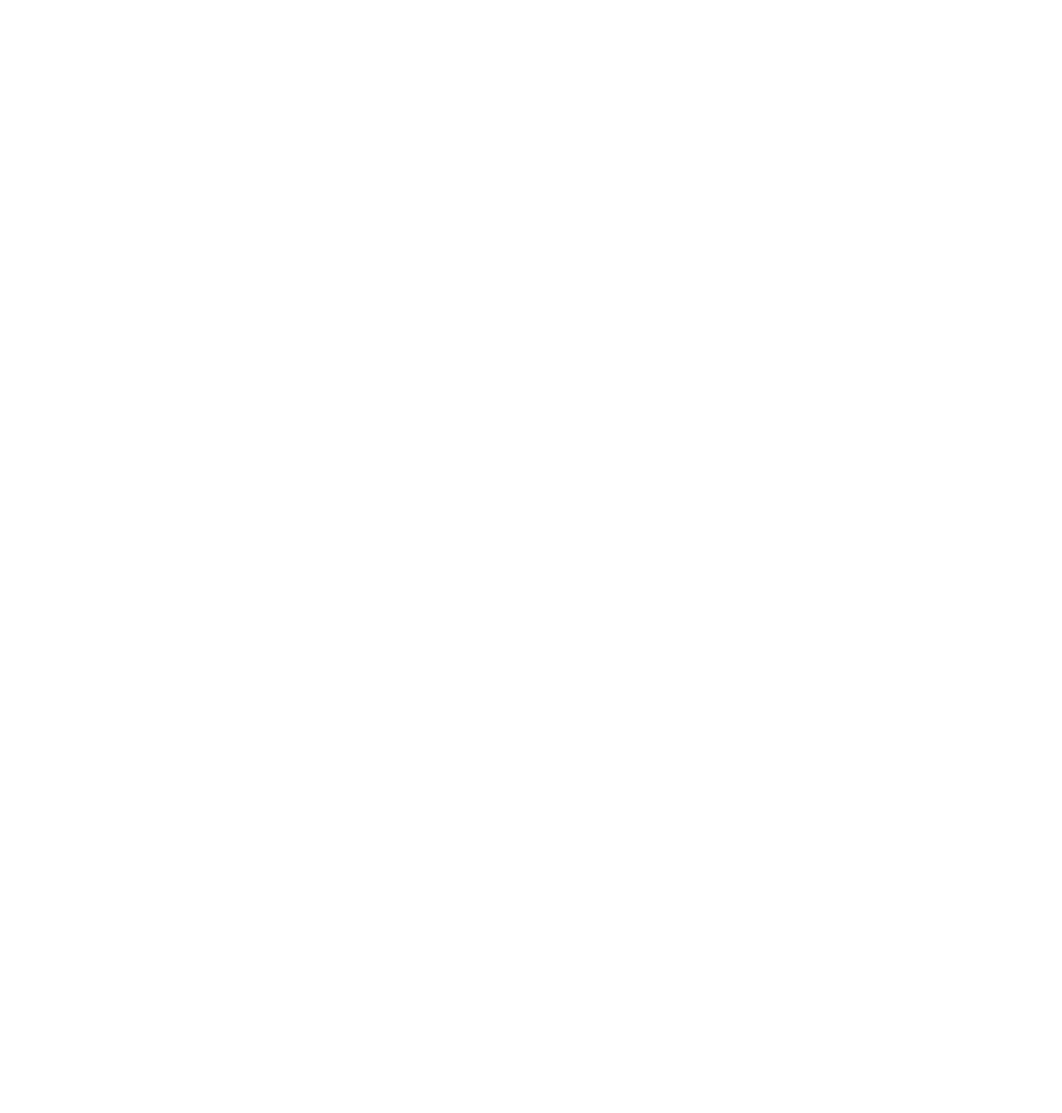
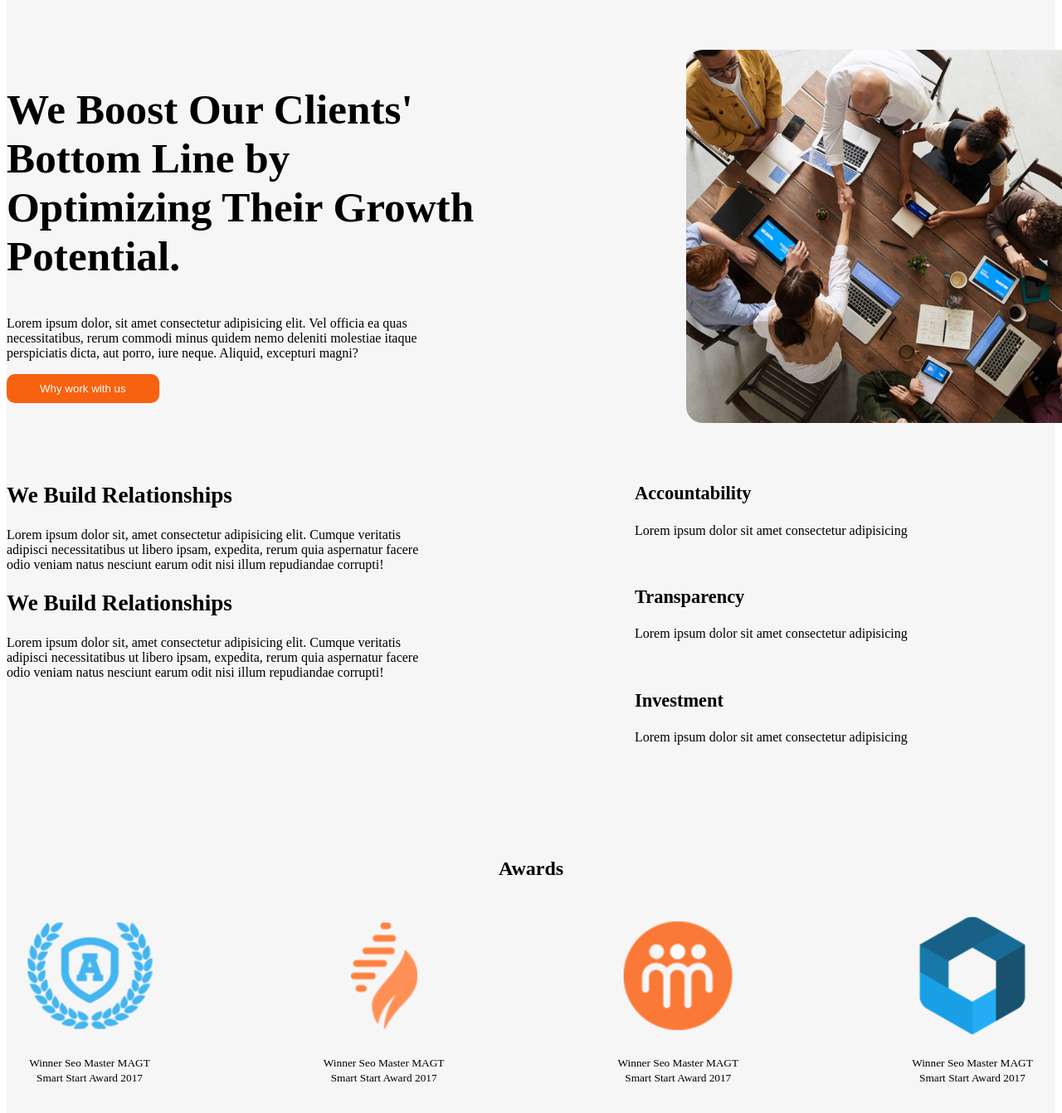
Before and after one commit to EttoreBarcella/proj-html-vuejs, a Vue app: page / in a window 1280 px wide. Shown: the part 4187-5529 px from the top of the page at 83% size. Before the commit the page ends 4042 px from the top, so only its background shows below. Built offline with nearby package versions, Linux system fonts and the light colour scheme.

Commit message:
added section about

```diff
--- a/src/components/Main/BaseMain.vue
+++ b/src/components/Main/BaseMain.vue
@@ -5,6 +5,7 @@
         <BrandMain/>
         <CardMarketing/>
         <TeamMain/>
+        <AboutMain/>
     </div>
 </template>
 
@@ -14,10 +15,11 @@
 import BrandMain from '../Section/BrandMain.vue'
 import CardMarketing from '../Section/CardMarketing.vue'
 import TeamMain from '../Section/TeamMain.vue'
+import AboutMain from '../Section/AboutMain.vue'
 
 export default {
     name:'BaseMain',
-    components:{JumboMain, ConsultationMain, BrandMain, CardMarketing, TeamMain,},
+    components:{JumboMain, ConsultationMain, BrandMain, CardMarketing, TeamMain,AboutMain,},
 }
 </script>
 
--- /dev/null
+++ b/src/components/Section/AboutMain.vue
@@ -0,0 +1,29 @@
+<template>
+  <section>
+    <div id="container">
+        <TopAboutMain/>
+        <MidAboutMain/>
+        <BotAboutMain/>
+    </div>
+  </section>
+</template>
+
+<script>
+import TopAboutMain from '../blocks/TopAboutMain.vue'
+import MidAboutMain from '../blocks/MidAboutMain.vue'
+import BotAboutMain from '../blocks/BotAboutMain.vue'
+export default {
+    name:'AboutMain',
+    components: {TopAboutMain,MidAboutMain,BotAboutMain,}
+}
+</script>
+
+<style lang="scss" scoped>
+section{
+    background-color: #f6f6f7;
+    #container{
+        max-width: 1400px;
+        margin:auto;
+    }
+}
+</style>
--- a/src/components/Section/TeamMain.vue
+++ b/src/components/Section/TeamMain.vue
@@ -50,6 +50,7 @@
 #container{
     max-width: 1500px;
     margin: auto;
+    margin-bottom: 150px;
     .team_title{
         text-align: center;
         h1{
--- /dev/null
+++ b/src/components/blocks/BotAboutMain.vue
@@ -0,0 +1,63 @@
+<template>
+  <div id="container">
+    <div class="title_bot_about_main">
+      <h1>Awards</h1>
+    </div>
+    <div class="container_awards">
+      <div class="award">
+        <img class="first_award" src="../../assets/Img/award-a-200x191.png" alt="">
+        <small>Winner Seo Master MAGT</small>
+        <br>
+        <small>Smart Start Award 2017</small>
+      </div>
+      <div class="award">
+        <img src="../../assets/Img/award-b-200x191.png" alt="">
+        <small>Winner Seo Master MAGT</small>
+        <br>
+        <small>Smart Start Award 2017</small>
+      </div>
+      <div class="award">
+        <img src="../../assets/Img/award-c-200x191.png" alt="">
+        <small>Winner Seo Master MAGT</small>
+        <br>
+        <small>Smart Start Award 2017</small>
+      </div>
+      <div class="award">
+        <img class="first_award" src="../../assets/Img/award-d-200x191.png" alt="">
+        <small>Winner Seo Master MAGT</small>
+        <br>
+        <small>Smart Start Award 2017</small>
+      </div>
+    </div>
+  </div>
+</template>
+
+<script>
+export default {
+    name:'BotAboutMain',
+}
+</script>
+
+<style lang="scss" scoped>
+#container{
+  padding-bottom: 150px;
+  .title_bot_about_main{
+    text-align: center;
+  }
+  .container_awards{
+    display: flex;
+    flex-wrap: wrap;
+    justify-content: space-between;
+    .award{
+      max-width: calc(100% / 4);
+      text-align: center;
+      img{
+        display: block;
+      }
+      .first_award{
+        filter: invert(100%);
+      }
+    }
+  }
+}
+</style>
--- /dev/null
+++ b/src/components/blocks/MidAboutMain.vue
@@ -0,0 +1,63 @@
+<template>
+  <div id="container">
+    <div class="col_left_mid_about">
+        <div class="row_col_left">
+            <h2>We Build Relationships</h2>
+            <p>Lorem ipsum dolor sit, amet consectetur adipisicing elit. Cumque veritatis adipisci necessitatibus ut libero ipsam, expedita, rerum quia aspernatur facere odio veniam natus nesciunt earum odit nisi illum repudiandae corrupti!</p>
+        </div>
+        <div class="row_col_left">
+            <h2>We Build Relationships</h2>
+            <p>Lorem ipsum dolor sit, amet consectetur adipisicing elit. Cumque veritatis adipisci necessitatibus ut libero ipsam, expedita, rerum quia aspernatur facere odio veniam natus nesciunt earum odit nisi illum repudiandae corrupti!</p>
+        </div>
+    </div>
+    <div class="col_right_mid_about">
+        <div class="row_col_right">
+            <h3>Accountability</h3>
+            <p>Lorem ipsum dolor sit amet consectetur adipisicing</p>
+        </div>
+        <div class="row_col_right">
+            <h3>Transparency</h3>
+            <p>Lorem ipsum dolor sit amet consectetur adipisicing</p>
+        </div>
+        <div class="row_col_right">
+            <h3>Investment</h3>
+            <p>Lorem ipsum dolor sit amet consectetur adipisicing</p>
+        </div>
+    </div>
+  </div>
+</template>
+
+<script>
+export default {
+    name:'MidAboutMain'
+}
+</script>
+
+<style lang="scss" scoped>
+#container{
+    display: flex;
+    flex-direction: row;
+    gap: 250px;
+    padding-bottom: 80px;
+    .col_left_mid_about, .col_right_mid_about{
+        flex-direction: column;
+        width: 45%;
+    }
+    .col_left_mid_about{
+        .row_col_left{
+            padding-bottom: 2s0px;
+            h2{
+                font-size: 1.7rem;
+            }
+        }
+    }
+    .col_right_mid_about{
+        .row_col_right{
+            padding-bottom: 20px;
+            h3{
+                font-size: 1.4rem;
+            }
+        }
+    }
+}
+</style>
--- /dev/null
+++ b/src/components/blocks/TopAboutMain.vue
@@ -0,0 +1,55 @@
+<template>
+  <div id="container">
+    <div class="top_about_left">
+        <h2>We Boost Our Clients' Bottom Line by Optimizing Their Growth Potential.</h2>
+        <p>Lorem ipsum dolor, sit amet consectetur adipisicing elit. Vel officia ea quas necessitatibus, rerum commodi minus quidem nemo deleniti molestiae itaque perspiciatis dicta, aut porro, iure neque. Aliquid, excepturi magni?</p>
+        <button class="top_about_button">Why work with us</button>
+    </div>
+    <div class="top_about_right">
+        <div class="box_img">
+            <img src="../../assets/Img/we-boost-our-clients.jpg" alt="">
+        </div>
+    </div>
+  </div>
+</template>
+
+<script>
+export default {
+    name:'TopAboutMain'
+}
+</script>
+
+<style lang="scss" scoped>
+#container{
+    display: flex;
+    padding-top: 100px;
+    padding-bottom: 50px;
+    flex-wrap: wrap;
+    justify-content: space-between;
+    .top_about_left{
+        width: 45%;
+        h2{
+            font-size: 3.2rem;
+        }
+        .top_about_button{
+            background-color: #f76210;
+            color: white;
+            border: none;
+            border-radius: 10px;
+            padding: 10px 40px;
+            cursor: pointer;
+        }
+    }
+    .top_about_right{
+        width: 55%;
+        .box_img{
+            height: 450px;
+            padding-left: 250px;
+            img{
+                height: 100%;
+                border-radius: 20px;
+            }
+        }
+    }
+}
+</style>
```
